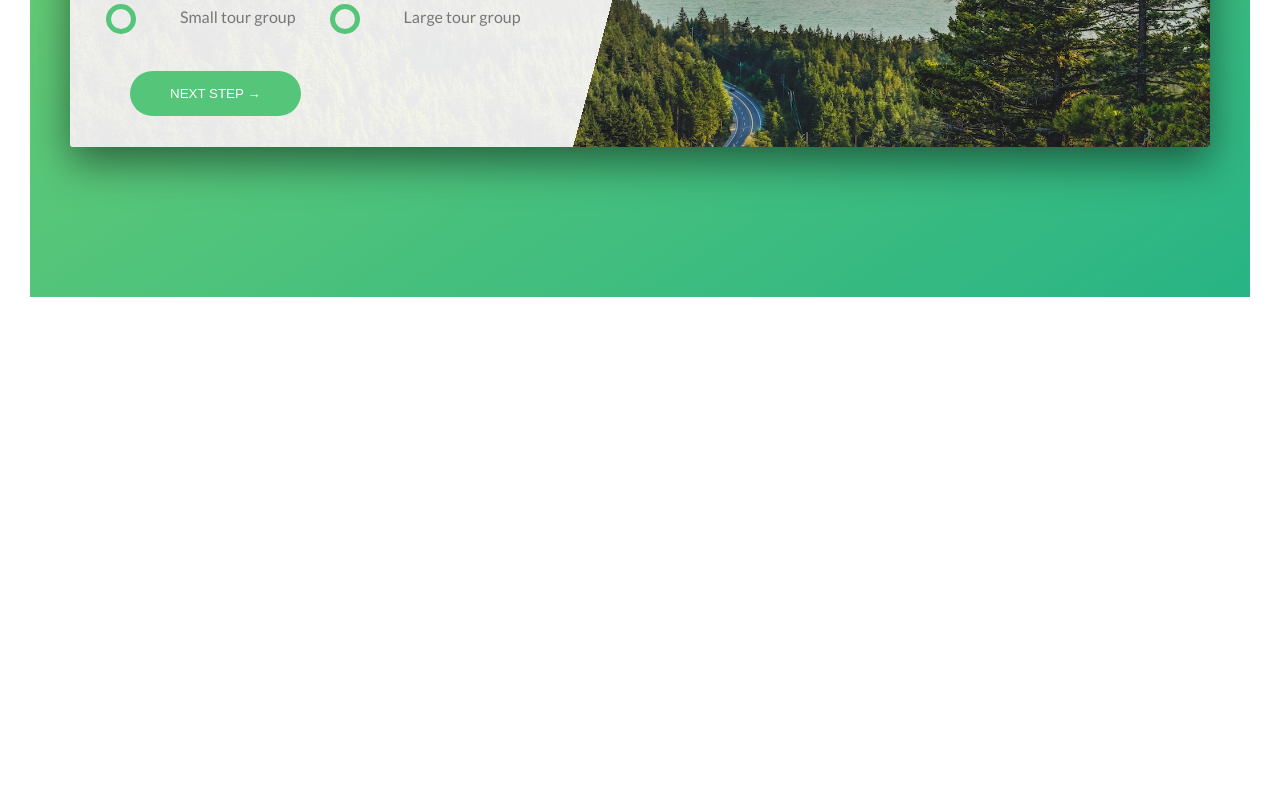
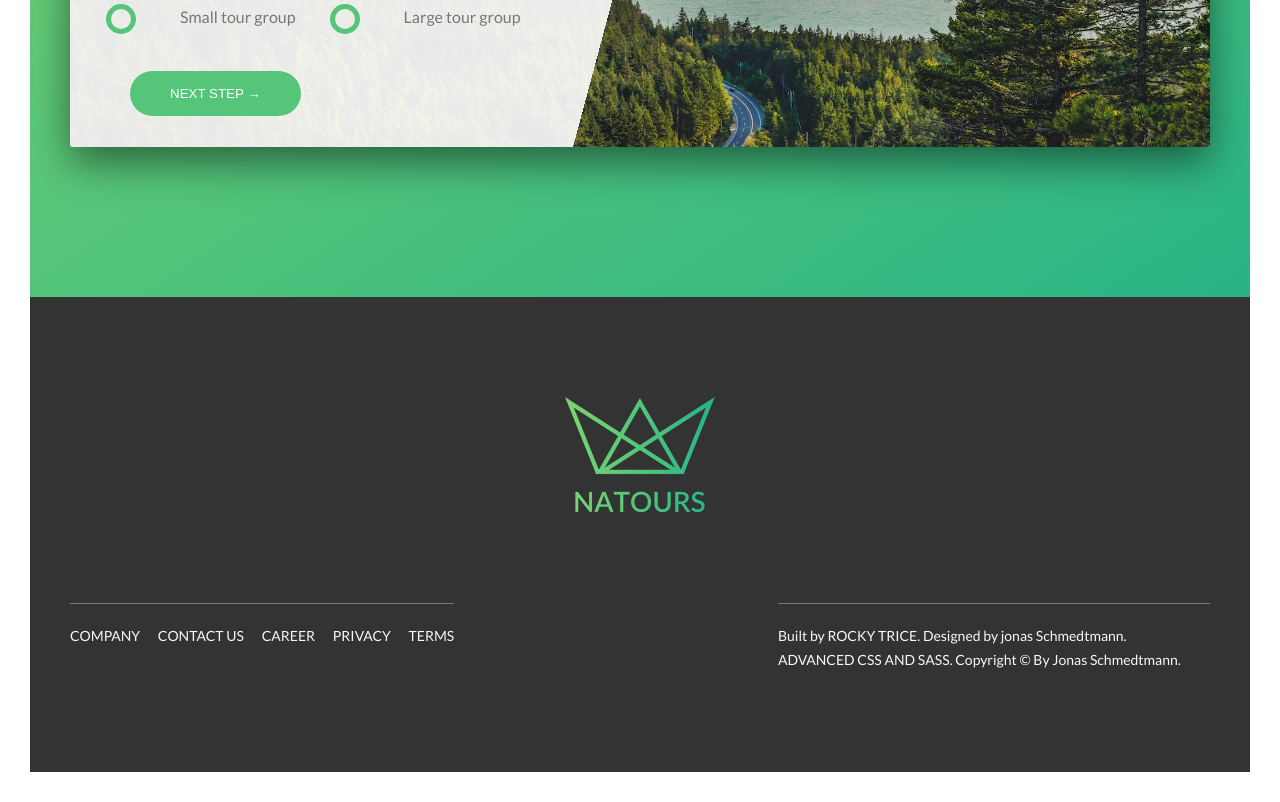
Before and after one commit to rockytrice/Natours, a website: page index.html in a window 1280 px wide. Shown: the part 5062-5864 px from the top of the page. Before the commit the page ends 5389 px from the top, so only its background shows below. Drawn offline with Linux system fonts and the light colour scheme.

Commit message:
coded up footer and added some neat links with some transform and rotate properties.

```diff
--- a/index.html
+++ b/index.html
@@ -287,6 +287,32 @@
                 </div>
             </section>
         </main>
+
+        <footer class="footer">
+            <div class="footer__logo-box">
+                <img src="images/logo-green-2x.png" alt="Full logo" class="footer__logo">
+            </div>
+
+            <div class="row">
+                <div class="col-1-of-2">
+                    <div class="footer__navigation">
+                        <ul class="footer__list">
+                            <li class="footer__item"><a href="#" class="footer__link">Company</a></li>
+                            <li class="footer__item"><a href="#" class="footer__link">Contact us</a></li>
+                            <li class="footer__item"><a href="#" class="footer__link">Career</a></li>
+                            <li class="footer__item"><a href="#" class="footer__link">Privacy</a></li>
+                            <li class="footer__item"><a href="#" class="footer__link">Terms</a></li>
+                        </ul>
+                    </div>
+                </div>
+                <div class="col-1-of-2">
+                    <p class="footer__copyright">
+                        Built by   <a href="#" class="footer__link"> Rocky Trice </a>. Designed by jonas Schmedtmann.<a href="#" class="footer__link">   Advanced CSS and SASS</a>. Copyright &copy; By Jonas Schmedtmann.
+
+                    </p>
+                </div>
+            </div>
+        </footer>
     </body>
 </html>
 
--- /dev/null
+++ b/layout/_footer.scss
@@ -0,0 +1,66 @@
+.footer {
+    background-color: $color-grey-dark-3;
+    color: $color-grey-light-1;
+    padding: 10rem 0;
+    font-size: 1.4rem;
+
+    &__logo-box {
+        text-align: center;
+        margin-bottom: 8rem;
+
+    }
+
+    &__logo {
+        width: 15rem;
+        height: auto;
+    }
+
+    &__navigation {
+        border-top: 1px solid $color-grey-dark;
+        padding-top: 2rem;
+        display: inline-block;
+
+    }
+
+    &__list {
+        list-style: none;
+
+    }
+
+    &__item {
+        display: inline-block;
+
+        &:not(:last-child){
+            margin-right:1.5rem;
+        }
+
+    }
+
+    &__link {
+        &:link,
+        &:visited {
+            color: $color-grey-light-1;
+            background-color: $color-grey-dark-3;
+            text-decoration: none;
+            text-transform: uppercase;
+            display: inline-block;
+            transition: all .2s;
+
+        }
+        &:hover,
+        &:active {
+            color: $color-primary;
+            box-shadow: 0 1rem 2rem rgba($color-black, .4);
+            transform: rotate(5deg) scale(1.3);
+
+        }
+    }
+    &__copyright {
+        border-top: 1px solid $color-grey-dark;
+        padding-top: 2rem;
+        width: 80%;
+        float: right;
+
+
+    }
+}
--- a/sass/abstracts/_variables.scss
+++ b/sass/abstracts/_variables.scss
@@ -5,6 +5,7 @@ $color-primary-dark:#28b485;
 
 $color-grey-dark: #777;
 $color-grey-dark-2: #999;
+$color-grey-dark-3: #333;
 
 
 $color-white:#fff;
--- a/sass/main.scss
+++ b/sass/main.scss
@@ -19,5 +19,6 @@
 
 @import "layout/header";
 @import "layout/grid";
+@import "layout/footer";
 
 @import "pages/home";
```
Also changed, not shown: css/style.css.
